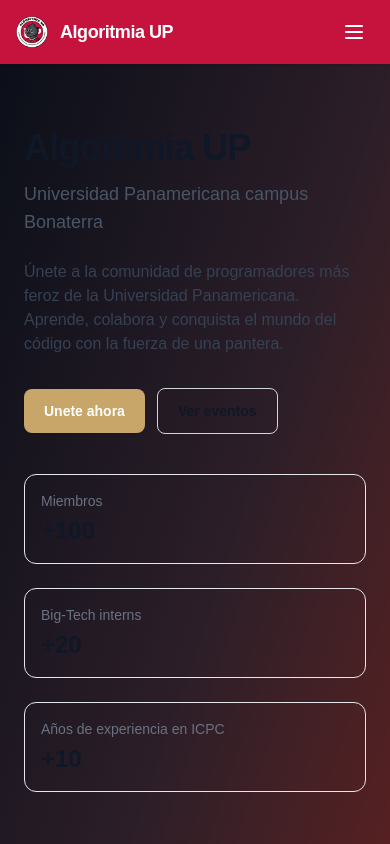
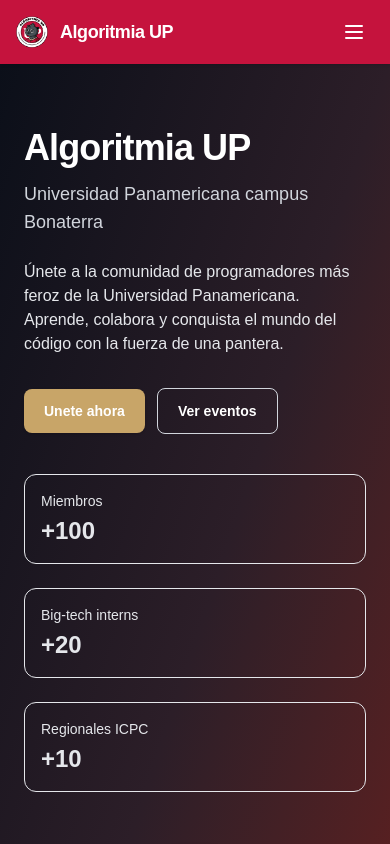
Before and after one commit to Murinho/algoritmia-up, a Next.js app: page / in a window 390 px wide. Shown: the top 844 px of the page. Built offline with nearby package versions, Linux system fonts and the light colour scheme.

Commit message:
Fixed trimmed screen bug on the phone

```diff
--- a/src/app/layout.tsx
+++ b/src/app/layout.tsx
@@ -6,6 +6,12 @@
 export const metadata: Metadata = {
   title: "Algoritmia UP",
   description: "Coding club of Universidad Panamericana",
+};
+
+export const viewport = {
+  width: 'device-width',
+  initialScale: 1,
+  viewportFit: 'cover',
 };
 
 export default function RootLayout({ children }: { children: React.ReactNode }) {
--- a/src/components/Hero.tsx
+++ b/src/components/Hero.tsx
@@ -9,17 +9,18 @@
       aria-labelledby="hero-title"
       className="
         relative
-        min-h-[calc(100svh-var(--nav-h))]
-        pt-[calc(env(safe-area-inset-top)+var(--nav-h))]
+        min-h-[100dvh]       /* grow with dynamic viewport */
+        pt-[env(safe-area-inset-top)]
+        pb-[env(safe-area-inset-bottom)]
         flex items-center
-        overflow-hidden
+        /* overflow-hidden  <-- REMOVE to avoid clipping */
       "
     >
-        {/* Background */}
-        <div
-            aria-hidden="true"
-            className="pointer-events-none absolute inset-0 -z-10 bg-gradient-to-br from-[#0b0f19] via-[#2c1e28] to-[#6b1d1b]"
-        />
+      {/* Background */}
+      <div
+        aria-hidden="true"
+        className="pointer-events-none absolute inset-0 -z-10 bg-gradient-to-br from-[#0b0f19] via-[#2c1e28] to-[#6b1d1b]"
+      />
 
       <div className="mx-auto max-w-7xl px-6 py-16 sm:py-20 lg:px-8 lg:py-24">
         <div className="grid grid-cols-1 items-center gap-12 lg:grid-cols-2">
@@ -28,18 +29,18 @@
             {/* 1. Big title */}
             <h1
               id="hero-title"
-              className="text-4xl font-bold tracking-tight text-gray-900 dark:text-white sm:text-6xl"
+              className="text-4xl font-bold tracking-tight text-white sm:text-6xl"
             >
               Algoritmia UP
             </h1>
 
             {/* 2. Subtitle */}
-            <p className="mt-3 text-lg font-medium text-gray-600 dark:text-gray-300">
+            <p className="mt-3 text-lg font-medium text-gray-300">
               Universidad Panamericana campus Bonaterra
             </p>
 
             {/* 3. Description */}
-            <p className="mt-6 text-base text-gray-700 dark:text-gray-200 sm:text-lg">
+            <p className="mt-6 text-base text-gray-200 sm:text-lg">
               Únete a la comunidad de programadores más feroz de la Universidad Panamericana.
               Aprende, colabora y conquista el mundo del código con la fuerza de una pantera.
             </p>
@@ -56,7 +57,7 @@
 
               <Link
                 href="#events"
-                className="inline-flex items-center justify-center rounded-lg border border-gray-300 px-5 py-3 text-sm font-semibold text-gray-900 transition hover:bg-gray-50 focus:outline-none focus-visible:ring-2 focus-visible:ring-indigo-500 focus-visible:ring-offset-2 dark:border-zinc-700 dark:text-white dark:hover:bg-zinc-800"
+                className="inline-flex items-center justify-center rounded-lg border border-gray-300 px-5 py-3 text-sm font-semibold text-white transition hover:bg-gray-50 focus:outline-none focus-visible:ring-2 focus-visible:ring-indigo-500 focus-visible:ring-offset-2"
                 aria-label="Ver eventos"
               >
                 Ver eventos
@@ -65,25 +66,23 @@
 
             {/* 6–8. Stats */}
             <dl className="mt-10 grid grid-cols-1 gap-6 sm:grid-cols-3">
-              <div className="rounded-xl border border-gray-200 p-4 dark:border-zinc-800">
-                <dt className="text-sm text-gray-500 dark:text-gray-400">Miembros</dt>
-                <dd className="mt-1 text-2xl font-semibold text-gray-900 dark:text-white">
+              <div className="rounded-xl border border-gray-200 p-4">
+                <dt className="text-sm text-gray-200">Miembros</dt>
+                <dd className="mt-1 text-2xl font-semibold text-gray-200">
                   +100
                 </dd>
               </div>
 
-              <div className="rounded-xl border border-gray-200 p-4 dark:border-zinc-800">
-                <dt className="text-sm text-gray-500 dark:text-gray-400">Big‑Tech interns</dt>
-                <dd className="mt-1 text-2xl font-semibold text-gray-900 dark:text-white">
+              <div className="rounded-xl border border-gray-200 p-4">
+                <dt className="text-sm text-gray-200">Big-tech interns</dt>
+                <dd className="mt-1 text-2xl font-semibold text-gray-200">
                   +20
                 </dd>
               </div>
 
-              <div className="rounded-xl border border-gray-200 p-4 dark:border-zinc-800">
-                <dt className="text-sm text-gray-500 dark:text-gray-400">
-                  Años de experiencia en ICPC
-                </dt>
-                <dd className="mt-1 text-2xl font-semibold text-gray-900 dark:text-white">
+              <div className="rounded-xl border border-gray-200 p-4">
+                <dt className="text-sm text-gray-200">Regionales ICPC</dt>
+                <dd className="mt-1 text-2xl font-semibold text-gray-200">
                   +10
                 </dd>
               </div>
```
